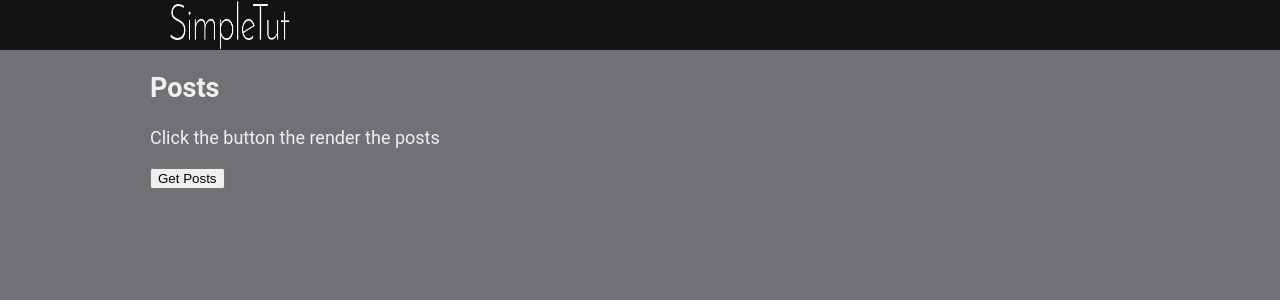
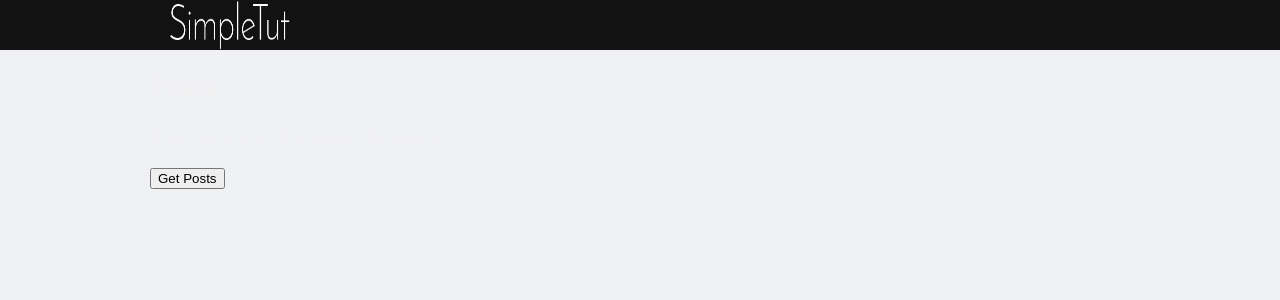
Before and after one commit to GiaDieu/React_Testing, a React (Create React App) app: page / in a window 1280 px wide. Shown: the top 300 px of the page. Built offline with nearby package versions, Linux system fonts and the light colour scheme; the HTML template or start-up script is replaced by a standard one.

Commit message:
commit - changeColor

```diff
--- a/src/app.scss
+++ b/src/app.scss
@@ -7,7 +7,7 @@ body {
   padding: 0;
   box-sizing: border-box;
   color: #121212;
-  background-color: #707174;
+  background-color: #eff1f5;
   font-family: 'Open Sans', sans-serif;
   font-size: 18px;
 }
```
